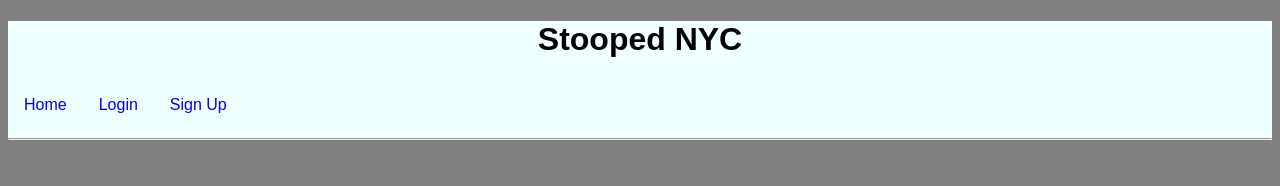
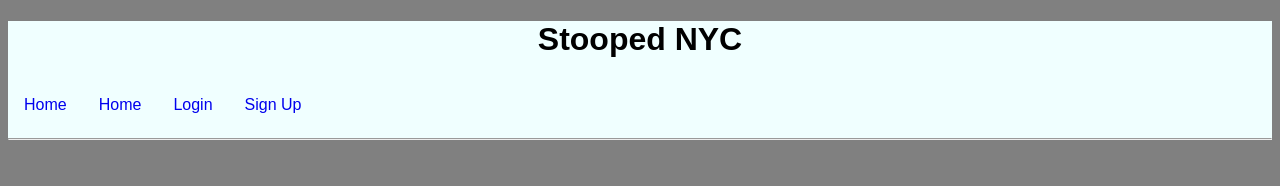
Before and after one commit to albertohuerta22/stoopedNYC, a React app: page / in a window 1280 px wide. Shown: the top 186 px of the page. Built offline with nearby package versions, Linux system fonts and the light colour scheme.

Commit message:
updated nav

```diff
--- a/client/components/Navbar.js
+++ b/client/components/Navbar.js
@@ -21,6 +21,7 @@ const Navbar = ({ handleClick, isLoggedIn }) => {
                     {/* The navbar will show these links before you log in */}
 
                     <Link to="/">Home</Link>
+                    <Link to="/products">Home</Link>
                     <Link to="/login">Login</Link>
                     <Link to="/signup">Sign Up</Link>
                   </div>
@@ -40,6 +41,7 @@ const Navbar = ({ handleClick, isLoggedIn }) => {
               <h2>Hello, {username}</h2>
               {/* The navbar will show these links after you log in */}
               <Link to="/home">Home</Link>
+              <Link to="/products">Home</Link>
               <a href="#" onClick={handleClick}>
                 Logout
               </a>
```
